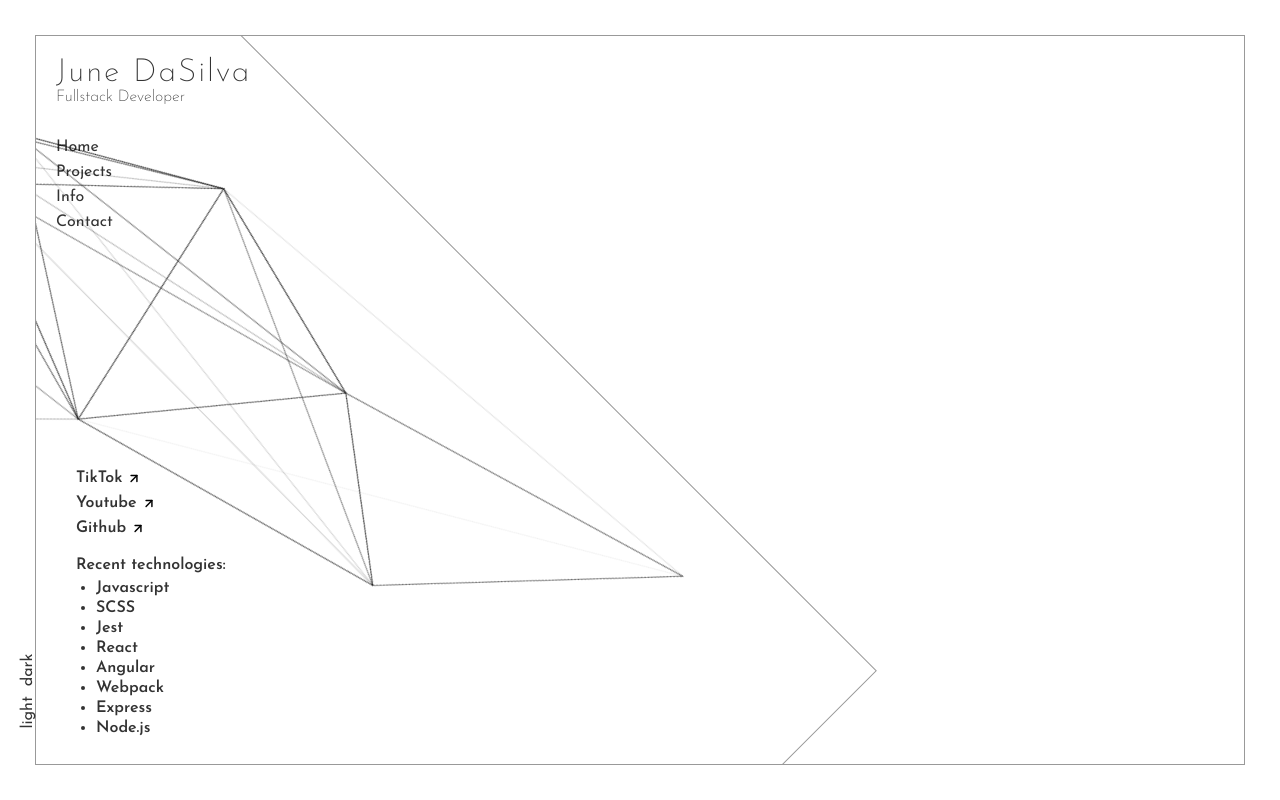
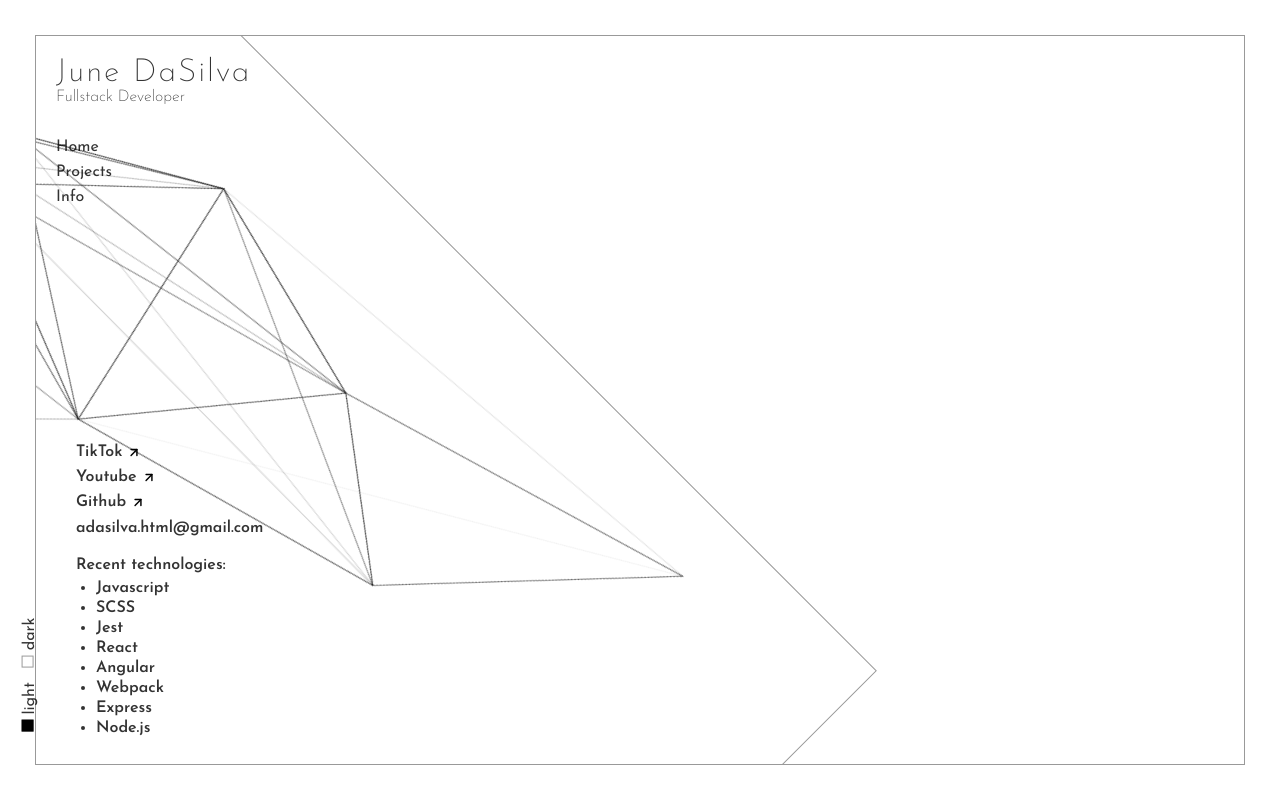
Before and after one commit to JuneDev-html/portfolio, a React (Vite) app: page /info in a window 1280 px wide. Built offline with nearby package versions, Linux system fonts and the light colour scheme.

Commit message:
Add dark/light mode boxes, email, remove contact page

```diff
--- a/src/App.jsx
+++ b/src/App.jsx
@@ -40,9 +40,23 @@ function App() {
         </section>
       </div>
       <section>
-        <div className='modes'>
-          <p onClick={() => toggleDark(false)}>light</p>
-          <p onClick={() => toggleDark(true)}>dark</p>
+        <div className='modes-container'>
+          <div className='modes' onClick={() => toggleDark(false)}>
+            <div
+              className={
+                darkMode ? 'mode-box light dark-active' : 'mode-box light'
+              }
+            ></div>
+            <p>light</p>
+          </div>
+          <div className='modes' onClick={() => toggleDark(true)}>
+            <div
+              className={
+                darkMode ? 'mode-box dark dark-active' : 'mode-box dark'
+              }
+            ></div>
+            <p>dark</p>
+          </div>
         </div>
       </section>
     </div>
--- a/src/App.scss
+++ b/src/App.scss
@@ -1,7 +1,6 @@
 @import './styles/variables';
 
 :root {
-  // font-family: Inter, system-ui, Avenir, Helvetica, Arial, sans-serif;
   font-family: 'Josefin Sans', sans-serif;
 }
 
@@ -11,7 +10,6 @@ body {
 
 #root {
   height: 100vh;
-  /* padding: 20px; */
 }
 
 .page {
@@ -40,18 +38,42 @@ body {
   }
 }
 
-.modes {
+.modes-container {
   display: flex;
   transform: rotate(-90deg);
   position: absolute;
-  bottom: 90px;
-  left: -15px;
+  bottom: 120px;
+  left: -35px;
 
-  p {
-    margin-right: 10px;
+  .modes {
+    display: flex;
 
     &:hover {
       cursor: pointer;
+    }
+
+    p {
+      margin: 0;
+      margin-right: 10px;
+    }
+
+    .mode-box {
+      margin: 0 5px;
+      border: $light-mode-border;
+      width: 10px;
+      height: 10px;
+
+      &.dark-active {
+        border: $dark-mode-border;
+      }
+    }
+
+    .mode-box.light {
+      background-color: $dark-mode-bg;
+    }
+
+    .mode-box.dark {
+      background-color: $light-mode-bg;
     }
   }
 }
--- a/src/RouteSwitch.jsx
+++ b/src/RouteSwitch.jsx
@@ -1,4 +1,3 @@
-// import React from 'react';
 import { BrowserRouter } from 'react-router-dom';
 import App from './App';
 
--- a/src/components/Navigation.jsx
+++ b/src/components/Navigation.jsx
@@ -14,9 +14,6 @@ export const Navigation = () => {
       <Link className='nav-link' to='/info'>
         Info
       </Link>
-      <Link className='nav-link' to='/contact'>
-        Contact
-      </Link>
     </nav>
   );
 };
--- a/src/components/Particle.jsx
+++ b/src/components/Particle.jsx
@@ -2,7 +2,6 @@
 import { useCallback } from 'react';
 import Particles from 'react-tsparticles';
 import { loadFull } from 'tsparticles';
-// import { loadSlim } from 'tsparticles-slim';
 
 export const Particle = ({ darkMode }) => {
   const particlesInit = useCallback(async (engine) => {
@@ -21,7 +20,6 @@ export const Particle = ({ darkMode }) => {
   return (
     <Particles
       id='tsparticles'
-      // url='http://foo.bar/particles.json'
       init={particlesInit}
       loaded={particlesLoaded}
       options={{
--- a/src/main.jsx
+++ b/src/main.jsx
@@ -1,7 +1,6 @@
 import React from 'react';
 import ReactDOM from 'react-dom/client';
 import { RouteSwitch } from './RouteSwitch';
-// import './App.css';
 
 ReactDOM.createRoot(document.getElementById('root')).render(
   <React.StrictMode>
--- a/src/pages/home/Home.jsx
+++ b/src/pages/home/Home.jsx
@@ -1,5 +1,4 @@
 import '../../styles/home.scss';
-// import transition from '../../transition';
 import { motion } from 'framer-motion';
 
 const Home = () => {
--- a/src/pages/info/Info.jsx
+++ b/src/pages/info/Info.jsx
@@ -43,6 +43,7 @@ const Info = ({ darkMode }) => {
               className={darkMode ? 'link-arrow active' : 'link-arrow'}
             />
           </a>
+          <p className='email'>adasilva.html@gmail.com</p>
         </section>
         <section className='technologies'>
           <p>Recent technologies:</p>
--- a/src/styles/home.scss
+++ b/src/styles/home.scss
@@ -6,7 +6,6 @@
 }
 
 .aboutme {
-  // border: 2px solid red;
   width: 160px;
   margin: 20px 30px;
   font-size: 16px;
--- a/src/styles/info.scss
+++ b/src/styles/info.scss
@@ -44,7 +44,6 @@
 
       &:hover {
         color: grey;
-        // margin-right: 5px;
         transition: 0.5s;
       }
     }
@@ -61,4 +60,8 @@
       }
     }
   }
+
+  .email {
+    margin: 5px 0;
+  }
 }
--- a/src/styles/navigation.scss
+++ b/src/styles/navigation.scss
@@ -1,5 +1,4 @@
 .navbar {
-  // border: 2px solid red;
   margin-top: 30px;
   display: flex;
   flex-direction: column;
--- a/src/styles/projects.scss
+++ b/src/styles/projects.scss
@@ -11,7 +11,6 @@
 }
 
 .item {
-  // border: 2px solid red;
   padding: 10px;
   display: flex;
   flex-direction: row-reverse;
```
